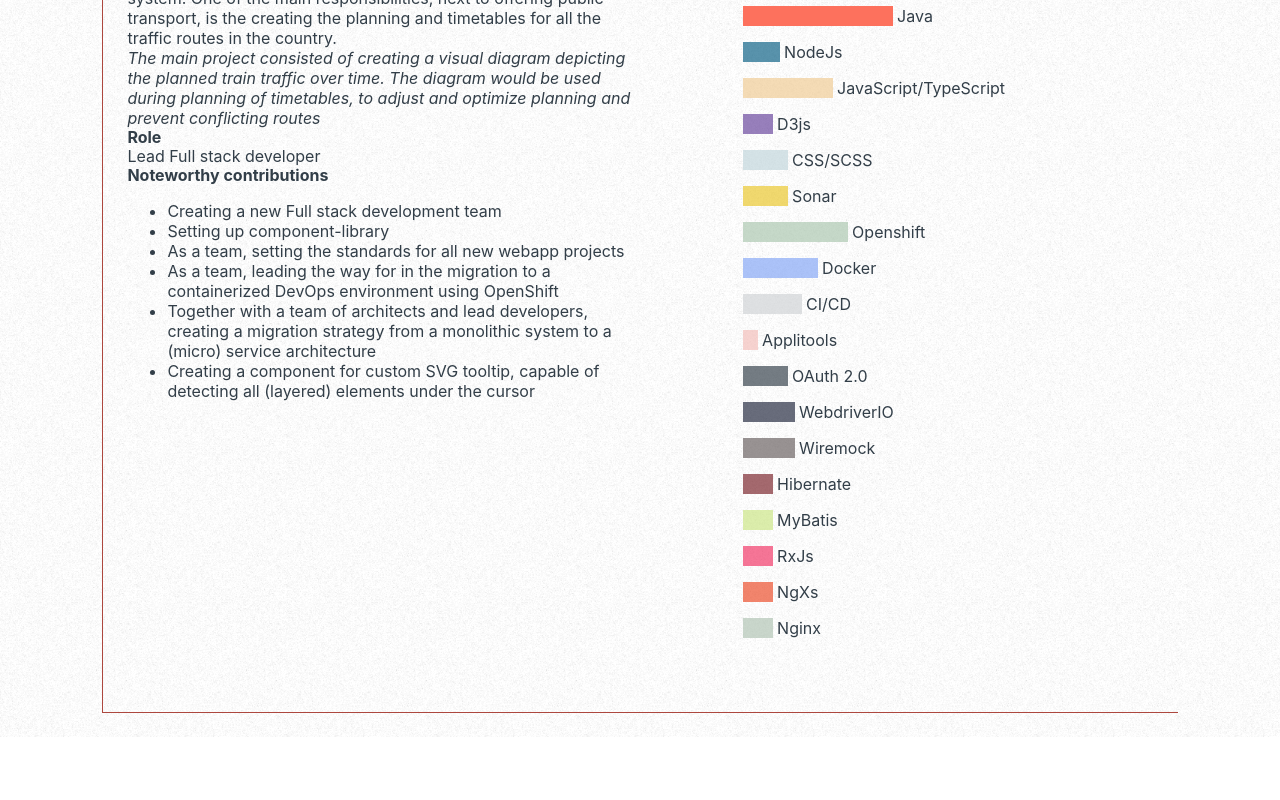
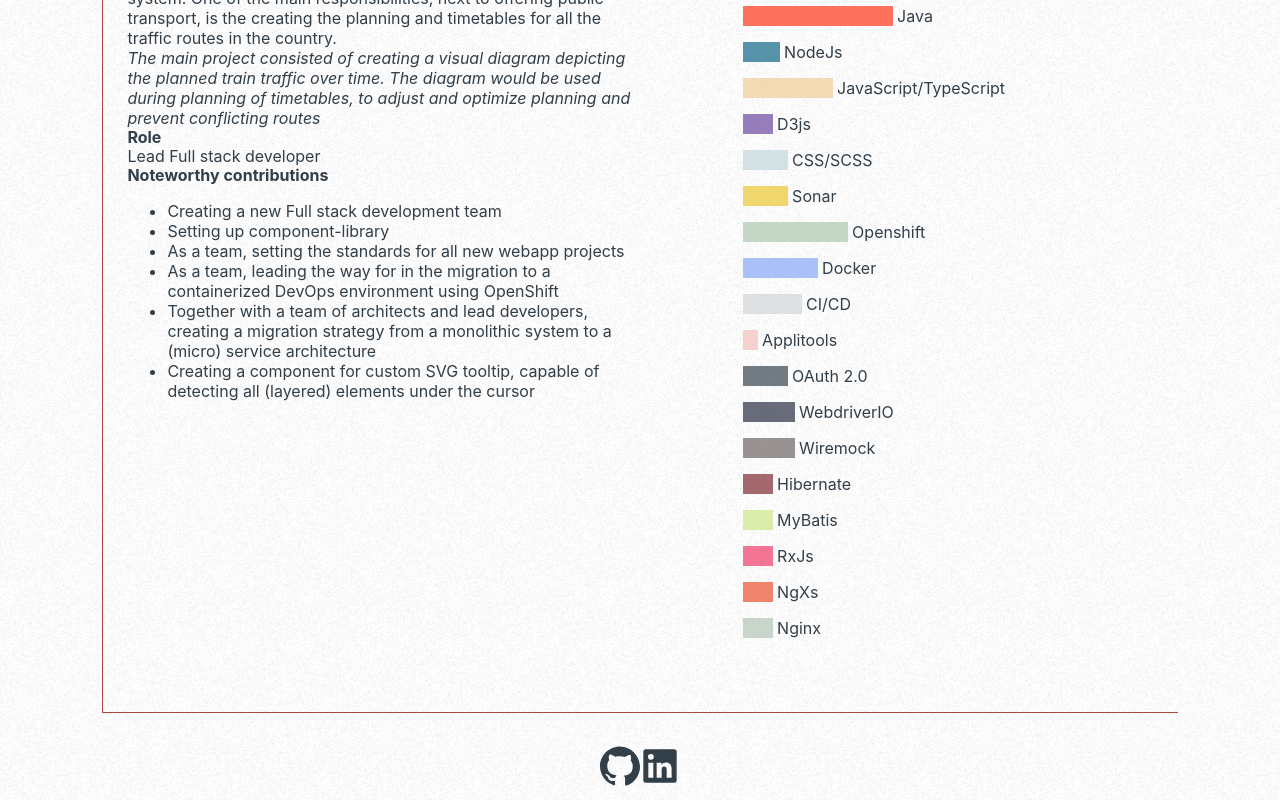
Before and after one commit to TJMaria/tarsimaria, a Next.js app: page / in a window 1280 px wide. Shown: the part 1984-2784 px from the top of the page. Before the commit the page ends 2721 px from the top, so only its background shows below. Built offline with nearby package versions, Linux system fonts and the light colour scheme.

Commit message:
add contact component

```diff
--- /dev/null
+++ b/components/Contact.tsx
@@ -0,0 +1,22 @@
+import Link from 'next/link';
+import contactStyles from '../styles/Contact.module.scss';
+
+export default function Contact() {
+
+    return (
+        <div className={contactStyles.contact}>
+            <div className={contactStyles.icons}>
+                <Link href="https://github.com/TJMaria/tarsimaria" target="_blank">
+                    <svg className={contactStyles.icon} xmlns="http://www.w3.org/2000/svg" viewBox="0 0 70 70">
+                        <path d="M34.82,.68C15.83,.68,0,16.15,0,35.5c0,14.77,9.5,28.14,23.92,33.07,1.06,.35,2.11,0,2.46-1.06v-6.68c-9.85,2.11-11.96-4.57-11.96-4.57-.7-2.11-2.11-3.87-3.87-4.92-2.81-2.46,.35-2.46,.35-2.46,2.11,.35,4.22,1.76,5.63,3.52,1.76,3.52,6.33,4.92,9.85,3.17h.35c.35-1.76,1.06-3.17,2.11-4.57-8.09-.7-16.18-3.87-16.18-16.88,0-3.52,1.41-6.68,3.52-9.5-1.06-3.17-1.06-6.33,.35-9.5,0,0,2.81-.7,9.85,3.52,2.81-.35,5.63-.7,8.44-.7,3.17,0,5.98,.35,8.79,1.41,6.68-4.57,9.85-3.52,9.85-3.52,1.06,2.81,1.41,6.33,.35,9.5,2.11,2.46,3.52,5.98,3.52,9.5,0,13.72-8.09,16.18-15.83,16.88,1.76,1.76,2.46,3.87,2.46,6.33v9.5c0,.7,.35,2.11,2.46,1.76,14.07-4.92,23.57-18.29,23.57-33.07C69.65,16.5,54.17,1.03,34.82,.68Z"></path>
+                    </svg>
+                </Link>
+
+                <Link href="https://www.linkedin.com/in/tarsi-maria" target="_blank">
+                    <svg className={contactStyles.icon} xmlns="http://www.w3.org/2000/svg" viewBox="0 0 24 24" >
+                        <path d="M20.5 2h-17A1.5 1.5 0 002 3.5v17A1.5 1.5 0 003.5 22h17a1.5 1.5 0 001.5-1.5v-17A1.5 1.5 0 0020.5 2zM8 19H5v-9h3zM6.5 8.25A1.75 1.75 0 118.3 6.5a1.78 1.78 0 01-1.8 1.75zM19 19h-3v-4.74c0-1.42-.6-1.93-1.38-1.93A1.74 1.74 0 0013 14.19a.66.66 0 000 .14V19h-3v-9h2.9v1.3a3.11 3.11 0 012.7-1.4c1.55 0 3.36.86 3.36 3.66z"></path>
+                    </svg>
+                </Link>
+            </div>
+        </div>);
+}
--- a/components/LoadTitle.tsx
+++ b/components/LoadTitle.tsx
@@ -7,10 +7,9 @@ export default function LoadTitle({ setIsLoaded }: { setIsLoaded: (isLoaded: boo
     const [fadeComponent, setFadeComponent] = useState(false);
     const [showComponent, setShowComponent] = useState(true);
     setTimeout(() => {
-        document.body.style.setProperty('overflow', 'initial');
         setFadeComponent(true)
         setTimeout(() => {
-            document.body.style.setProperty('overflow', 'initial');
+            // window.document.body.style.setProperty('overflow', 'initial');
             setShowComponent(false);
             setIsLoaded(true);
         }, 500)
--- a/components/Nav.tsx
+++ b/components/Nav.tsx
@@ -31,9 +31,6 @@ export default function Nav() {
                     style={{ marginTop: '2px', cursor: 'pointer' }}
                     priority
                 />
-                <svg id={navStyles.github} xmlns="http://www.w3.org/2000/svg" width="70" height="70" viewBox="0 0 70 70" onClick={() => window.open('https://github.com/TJMaria/tarsimaria', '_blank', 'noreferrer')}>
-                    <path d="M34.82,.68C15.83,.68,0,16.15,0,35.5c0,14.77,9.5,28.14,23.92,33.07,1.06,.35,2.11,0,2.46-1.06v-6.68c-9.85,2.11-11.96-4.57-11.96-4.57-.7-2.11-2.11-3.87-3.87-4.92-2.81-2.46,.35-2.46,.35-2.46,2.11,.35,4.22,1.76,5.63,3.52,1.76,3.52,6.33,4.92,9.85,3.17h.35c.35-1.76,1.06-3.17,2.11-4.57-8.09-.7-16.18-3.87-16.18-16.88,0-3.52,1.41-6.68,3.52-9.5-1.06-3.17-1.06-6.33,.35-9.5,0,0,2.81-.7,9.85,3.52,2.81-.35,5.63-.7,8.44-.7,3.17,0,5.98,.35,8.79,1.41,6.68-4.57,9.85-3.52,9.85-3.52,1.06,2.81,1.41,6.33,.35,9.5,2.11,2.46,3.52,5.98,3.52,9.5,0,13.72-8.09,16.18-15.83,16.88,1.76,1.76,2.46,3.87,2.46,6.33v9.5c0,.7,.35,2.11,2.46,1.76,14.07-4.92,23.57-18.29,23.57-33.07C69.65,16.5,54.17,1.03,34.82,.68Z"></path>
-                </svg>
             </Link>
         </nav>);
 }
--- a/pages/index.tsx
+++ b/pages/index.tsx
@@ -5,6 +5,7 @@ import pic from '../public/tmit.webp';
 import LoadTitle from '../components/LoadTitle';
 import { useState } from 'react';
 import Projects from '../components/Projects';
+import Contact from '../components/contact';
 
 const { container } = layoutStyles;
 
@@ -22,12 +23,13 @@ export default function Home() {
                 <meta name="image" content={pic.src} />
                 <meta name="og:image" content={pic.src} />
                 {/* Prevent browser from remembering last scroll position */}
-                <script dangerouslySetInnerHTML={{ __html: `history.scrollRestoration = "manual"` }} />
+                {/* <script dangerouslySetInnerHTML={{ __html: `history.scrollRestoration = "manual"` }} /> */}
             </Head>
 
             <div>
                 <Intro isLoaded={isLoaded}></Intro>
                 <Projects/>
+                <Contact/>
             </div>
         </div>
     );
--- /dev/null
+++ b/styles/Contact.module.scss
@@ -0,0 +1,18 @@
+.contact {
+    position: relative;
+    height: 63px;
+    padding: 10px;
+
+    .icons {
+        position: absolute;
+        transform: translateY(-50%) translateX(-50%);
+        top: 50%;
+        left: 50%;
+    }
+    .icon {
+        height: 40px;
+        path {
+            fill: var(--color1);
+        }
+    }
+}
--- a/styles/globals.scss
+++ b/styles/globals.scss
@@ -6,6 +6,7 @@ body {
     Ubuntu, Cantarell, Fira Sans, Droid Sans, Helvetica Neue, sans-serif;
     scroll-behavior: smooth;
     color: var(--color1);
+    // overflow: hidden;
 }
 
 :root {
```
